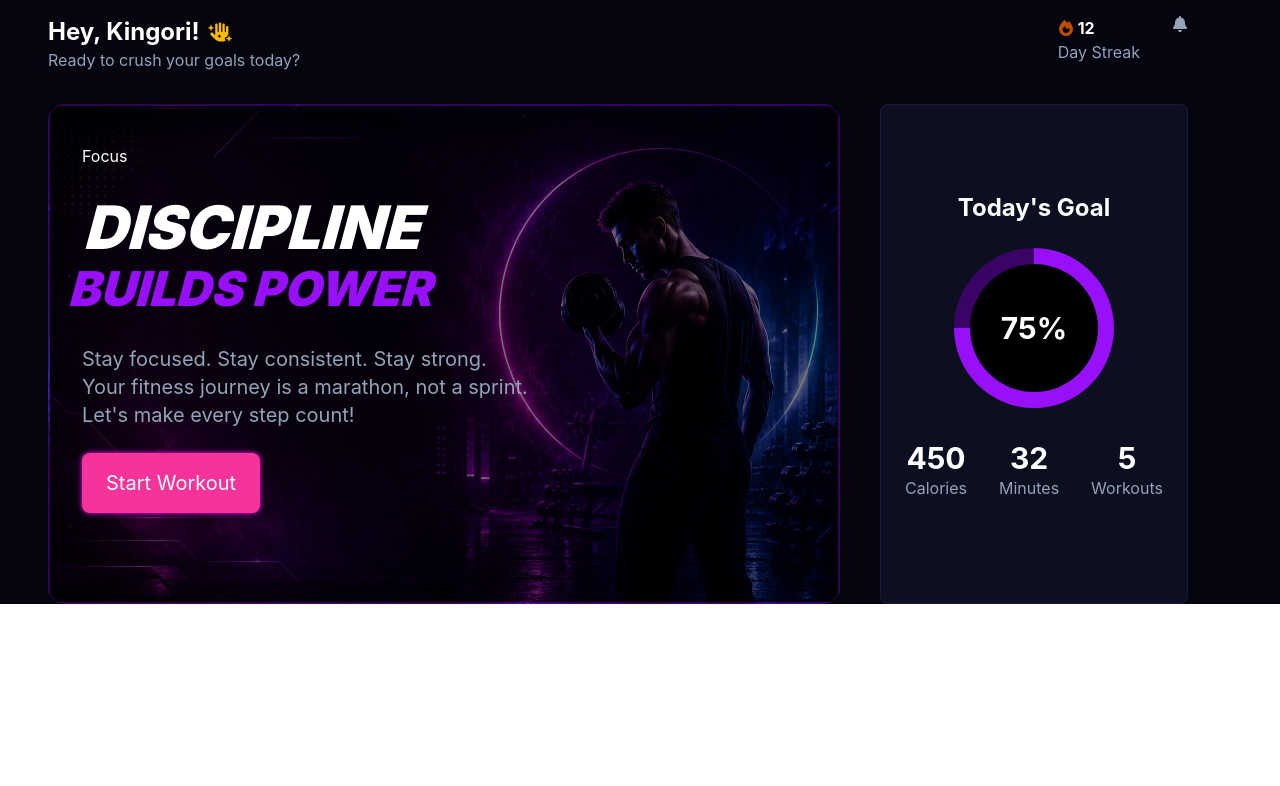
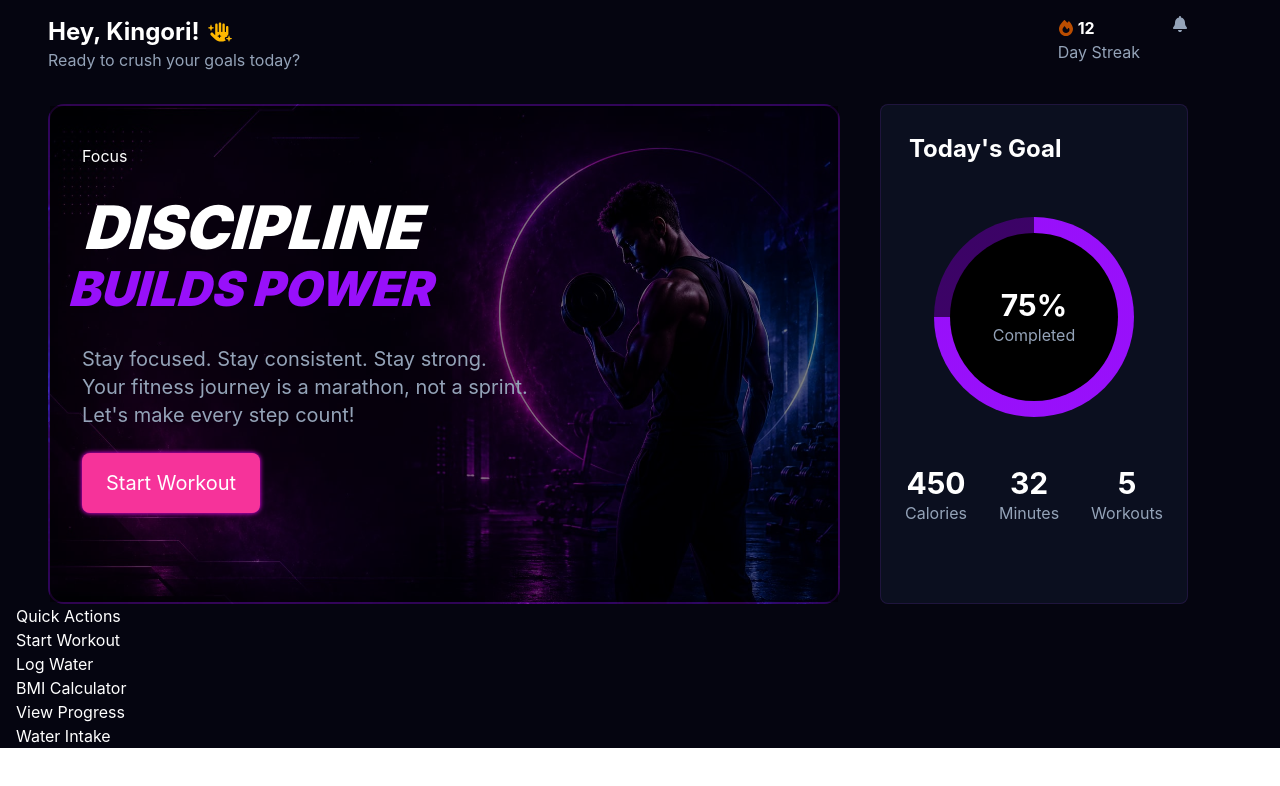
Before and after one commit to Linkon-Tuhoto/Fitness-app, a React (Vite) app: page / in a window 1280 px wide. Shown: the top 786 px of the page. Built offline with nearby package versions, Linux system fonts and the light colour scheme.

Commit message:
quick actions link structure

```diff
--- a/src/components/Hero.jsx
+++ b/src/components/Hero.jsx
@@ -53,14 +53,17 @@ function Hero() {
         </div>
 
         {/*Today's Goal*/}
-        <div className='border border-purple-500/13 rounded-lg  bg-slate-900/60 flex flex-col items-center justify-center w-[350px] h-[500px] mr-15'>
-            <h2 className='text-2xl font-bold'>Today's Goal</h2>
-            <div className='w-40 h-40 rounded-full flex items-center justify-center mt-6 bg-[conic-gradient(theme(colors.purple.600)_0%_75%,theme(colors.purple.950)_75%_100%)] p-4'>
-                <div className='w-full h-full rounded-full bg-black flex items-center justify-center'>
+        <div className='border border-purple-500/13 rounded-lg  bg-slate-900/60  w-[350px] h-[500px] mr-15'>
+            <h2 className='text-2xl font-bold p-7'>Today's Goal</h2>
+            <div className='flex flex-col items-center justify-center'>
+            <div className='w-50 h-50 rounded-full flex items-center justify-center mt-6 bg-[conic-gradient(theme(colors.purple.600)_0%_75%,theme(colors.purple.950)_75%_100%)] p-4'>
+                <div className='w-full h-full rounded-full bg-black flex items-center justify-center flex-col'>
                     <h2 className='text-3xl font-bold'>75%</h2>
+
+                    <p className='text-[#94a3b8] block'>Completed</p>
                 </div>
             </div>
-            <div className='flex items-center gap-8 mt-4 p-4  text-center'>
+            <div className='flex items-center gap-8 mt-8 p-4  text-center'>
                 <div>
                     <h2 className='text-3xl font-bold'>
                         450
@@ -86,7 +89,31 @@ function Hero() {
                     </p>
                 </div>
             </div>
+            </div>
         </div>
+        </div>
+
+        {/*Quick Action links*/}
+        <div>
+            <div>
+                <h2>Quick Actions</h2>
+                <div>
+                    <p>Start Workout</p>
+                </div>
+                <div>
+                    <p>Log Water</p>
+                </div>
+                <div>
+                    <p>BMI Calculator</p>
+                </div>
+                <div>
+                    <p>View Progress</p>
+                </div>
+            </div>
+
+            <div>
+                <h2>Water Intake</h2>
+            </div>
         </div>
 
     </div>
```
